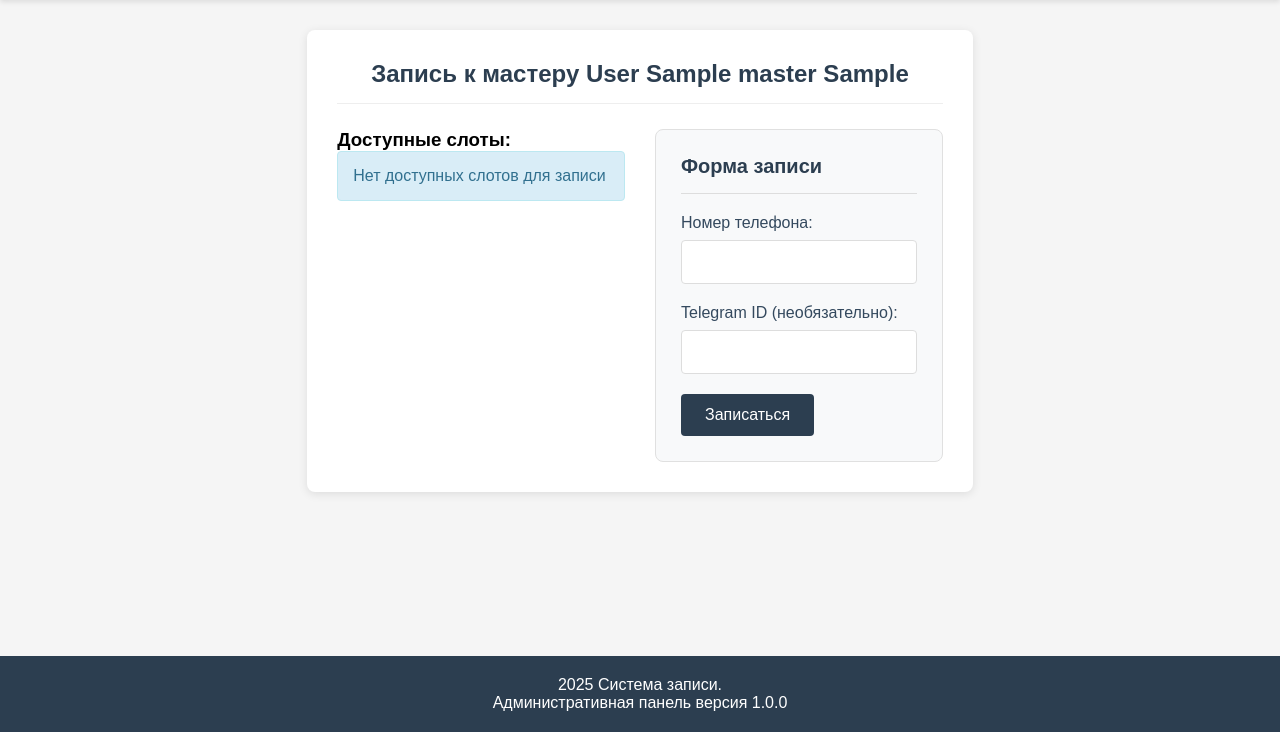
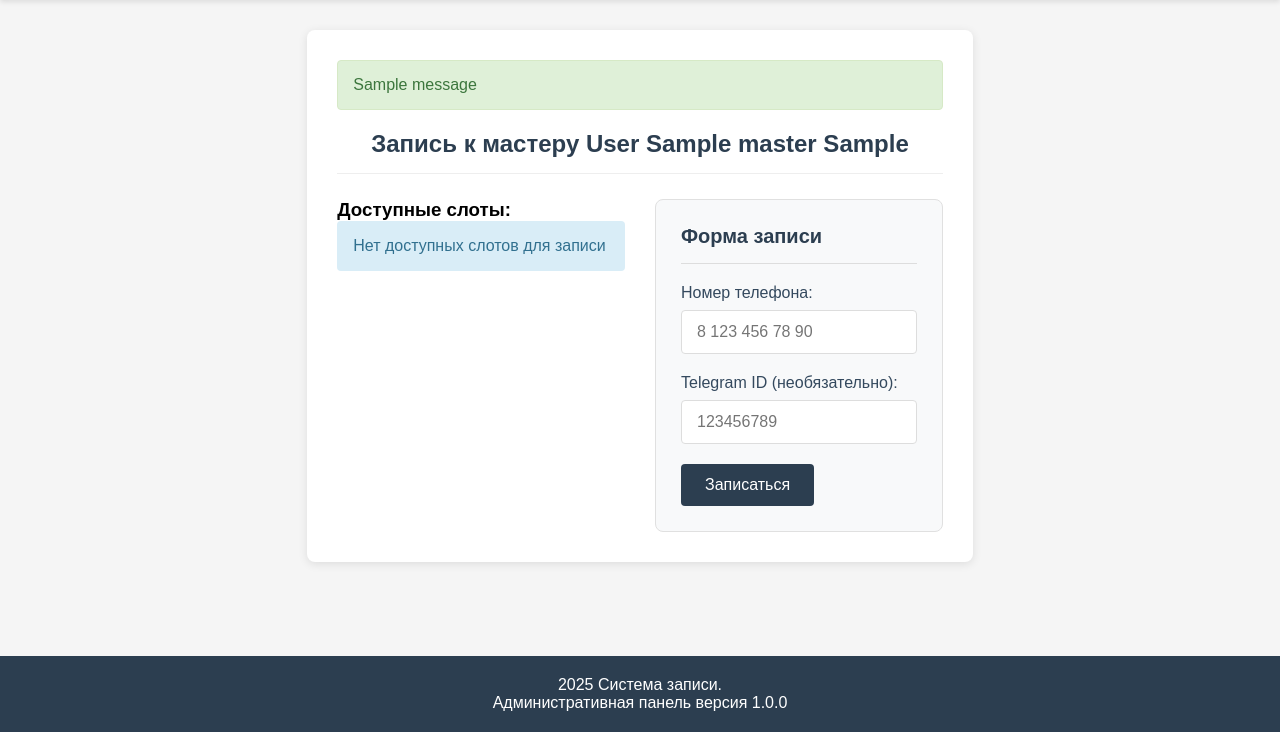
Before and after one commit to MaksimABBAAC/booking-dashboard, a Django app: page /book/1/ in a window 1280 px wide. Shown: the part 68-800 px from the top of the page. Run offline with Django 5.2, Linux system fonts and the light colour scheme; a user stored in the database is signed in; tables that the repository leaves empty hold one stand-in row (values such as "Sample post"); one stand-in notice (Sample message) is shown.

Commit message:
Task display error re-booking appointment

```diff
--- a/appointments/templates/appointments/booking.html
+++ b/appointments/templates/appointments/booking.html
@@ -9,6 +9,16 @@
 
 {% block content %}
 <div class="booking-container">
+    {% if messages %}
+    <div class="messages">
+        {% for message in messages %}
+        <div class="alert alert-{% if message.tags %}{{ message.tags }}{% endif %}">
+            {{ message }}
+        </div>
+        {% endfor %}
+    </div>
+    {% endif %}
+
     <h2 class="booking-title">Запись к мастеру {{ master }}</h2>
 
     <div class="booking-columns">
@@ -43,11 +53,24 @@
                     {% csrf_token %}
                     <div class="form-group">
                         <label for="id_phone_number">Номер телефона:</label>
-                        <input type="tel" id="id_phone_number" name="phone_number" required>
+                        <input type="tel"
+                               id="id_phone_number"
+                               name="phone_number"
+                               value="{{ form.phone_number.value|default_if_none:'' }}"
+                               required
+                               class="form-control"
+                               placeholder="8 123 456 78 90">
                     </div>
                     <div class="form-group">
                         <label for="id_tg_id">Telegram ID (необязательно):</label>
-                        <input type="number" id="id_tg_id" name="tg_id" min="1" step="1">
+                        <input type="number"
+                               id="id_tg_id"
+                               name="tg_id"
+                               value="{{ form.tg_id.value|default_if_none:'' }}"
+                               min="1"
+                               step="1"
+                               class="form-control"
+                               placeholder="123456789">
                     </div>
                     {{ form.appointment_id }}
                     <button type="submit" class="btn">Записаться</button>
--- a/appointments/views.py
+++ b/appointments/views.py
@@ -99,6 +99,10 @@ class BookingView(FormView):
             return super().form_valid(form)
 
         except Appointment.DoesNotExist:
+            self.request.session['booking_form_data'] = {
+            'phone_number': self.request.POST.get('phone_number'),
+            'tg_id': self.request.POST.get('tg_id')
+            }
             messages.error(self.request, 'Это время уже занято, выберите другое')
             return self.form_invalid(form)
 
--- a/static/css/booking.css
+++ b/static/css/booking.css
@@ -135,3 +135,26 @@
     color: #31708f;
     border: 1px solid #bce8f1;
 }
+
+.messages {
+    margin-bottom: 20px;
+}
+
+.alert {
+    padding: 15px;
+    margin-bottom: 20px;
+    border: 1px solid transparent;
+    border-radius: 4px;
+}
+
+.alert-error {
+    color: #a94442;
+    background-color: #f2dede;
+    border-color: #ebccd1;
+}
+
+.alert-success {
+    color: #3c763d;
+    background-color: #dff0d8;
+    border-color: #d6e9c6;
+}
```
